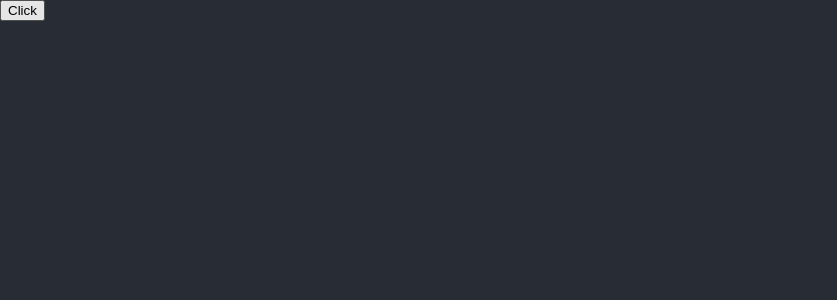
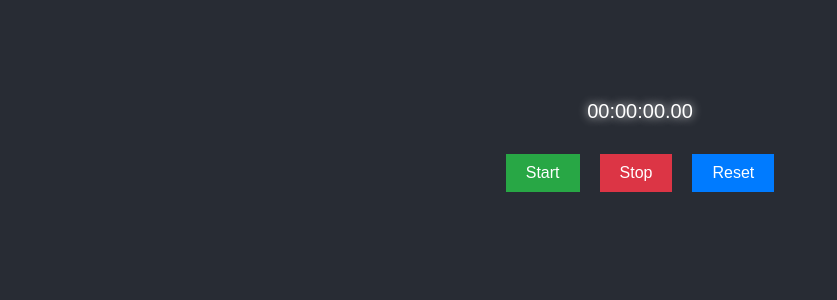
Before and after one commit to RomThpt/my-react-app, a React (Vite) app: page / in a window 1280 px wide. Shown: the top 300 px of the page, without its empty margins (0-837 px from the left). Built offline with nearby package versions, Linux system fonts and the light colour scheme.

Commit message:
feat: :rocket: StopWatch

```diff
--- a/src/App.jsx
+++ b/src/App.jsx
@@ -1,8 +1,8 @@
-import MyComponent from "./MyComponent";
+import StopWatch from "./StopWatch";
 function App() {
     return (
         <>
-            <MyComponent />
+            <StopWatch />
         </>
     );
 }
--- a/src/MyComponent.jsx
+++ /dev/null
@@ -1,23 +0,0 @@
-import React, { useState, useEffect, useRef } from "react";
-
-const MyComponent = () => {
-    const ref = useRef(0);
-
-    useEffect(() => {
-        console.log("Component mounted");
-        return () => {
-            console.log("Component unmounted");
-        };
-    }, []);
-    const handleClick = () => {
-        ref.current++;
-    };
-
-    return (
-        <div>
-            <button onClick={handleClick}>Click</button>
-        </div>
-    );
-};
-
-export default MyComponent;
--- /dev/null
+++ b/src/StopWatch.jsx
@@ -0,0 +1,71 @@
+import React, { useState, useEffect, useRef } from "react";
+
+const StopWatch = () => {
+    const [isRunning, setisRunning] = useState(false);
+    const [elapsedTime, setElapsedTime] = useState(0);
+    const intervalIdRef = useRef(null);
+    const startTimeRef = useRef();
+
+    useEffect(() => {
+        if (isRunning) {
+            intervalIdRef.current = setInterval(() => {
+                setElapsedTime(Date.now() - startTimeRef.current);
+            }, 10);
+        } else {
+            clearInterval(intervalIdRef.current);
+        }
+
+        return () => {
+            clearInterval(intervalIdRef.current);
+        };
+    }, [isRunning]);
+
+    const start = () => {
+        setisRunning(true);
+        startTimeRef.current = Date.now() - elapsedTime;
+    };
+
+    const stop = () => {
+        setisRunning(false);
+    };
+
+    const reset = () => {
+        setisRunning(false);
+        setElapsedTime(0);
+    };
+
+    const formatTime = () => {
+        let hours = Math.floor(elapsedTime / 3600000);
+        let minutes = Math.floor((elapsedTime % 3600000) / 60000);
+        let seconds = Math.floor((elapsedTime % 60000) / 1000);
+        let milliseconds = Math.floor((elapsedTime % 1000) / 10);
+        return (
+            String(hours).padStart(2, "0") +
+            ":" +
+            String(minutes).padStart(2, "0") +
+            ":" +
+            String(seconds).padStart(2, "0") +
+            "." +
+            String(milliseconds).padStart(2, "0")
+        );
+    };
+
+    return (
+        <div className="stopwatch">
+            <div className="display">{formatTime()}</div>
+            <div className="controls">
+                <button onClick={start} className="start-button">
+                    Start
+                </button>
+                <button onClick={stop} className="stop-button">
+                    Stop
+                </button>
+                <button onClick={reset} className="reset-button">
+                    Reset
+                </button>
+            </div>
+        </div>
+    );
+};
+
+export default StopWatch;
--- a/src/index.css
+++ b/src/index.css
@@ -6,10 +6,45 @@ body {
     padding: 0;
 }
 
-.box {
-    background-color: hsl(193, 95%, 68%);
-    border-radius: 5px;
-    border: 2px solid hsl(0, 0%, 0%);
+.stopwatch {
+    font-size: 60px;
+    text-align: center;
+    margin-top: 100px;
+}
+
+.display {
+    font-weight: 100;
+    font-size: 20px;
+    text-align: center;
+    margin-top: 20px;
+    text-shadow: 0 0 10px white;
+}
+
+.controls button {
+    border: none;
+    color: white;
+    font-size: 16px;
     margin: 10px;
-    padding: 10px;
+    padding: 10px 20px;
+    cursor: pointer;
 }
+
+.start-button {
+    background-color: #28a745;
+}
+.stop-button {
+    background-color: #dc3545;
+}
+.reset-button {
+    background-color: #007bff;
+}
+
+.start-button:hover {
+    background-color: #218838;
+}
+.stop-button:hover {
+    background-color: #c82333;
+}
+.reset-button:hover {
+    background-color: #0056b3;
+}
```
